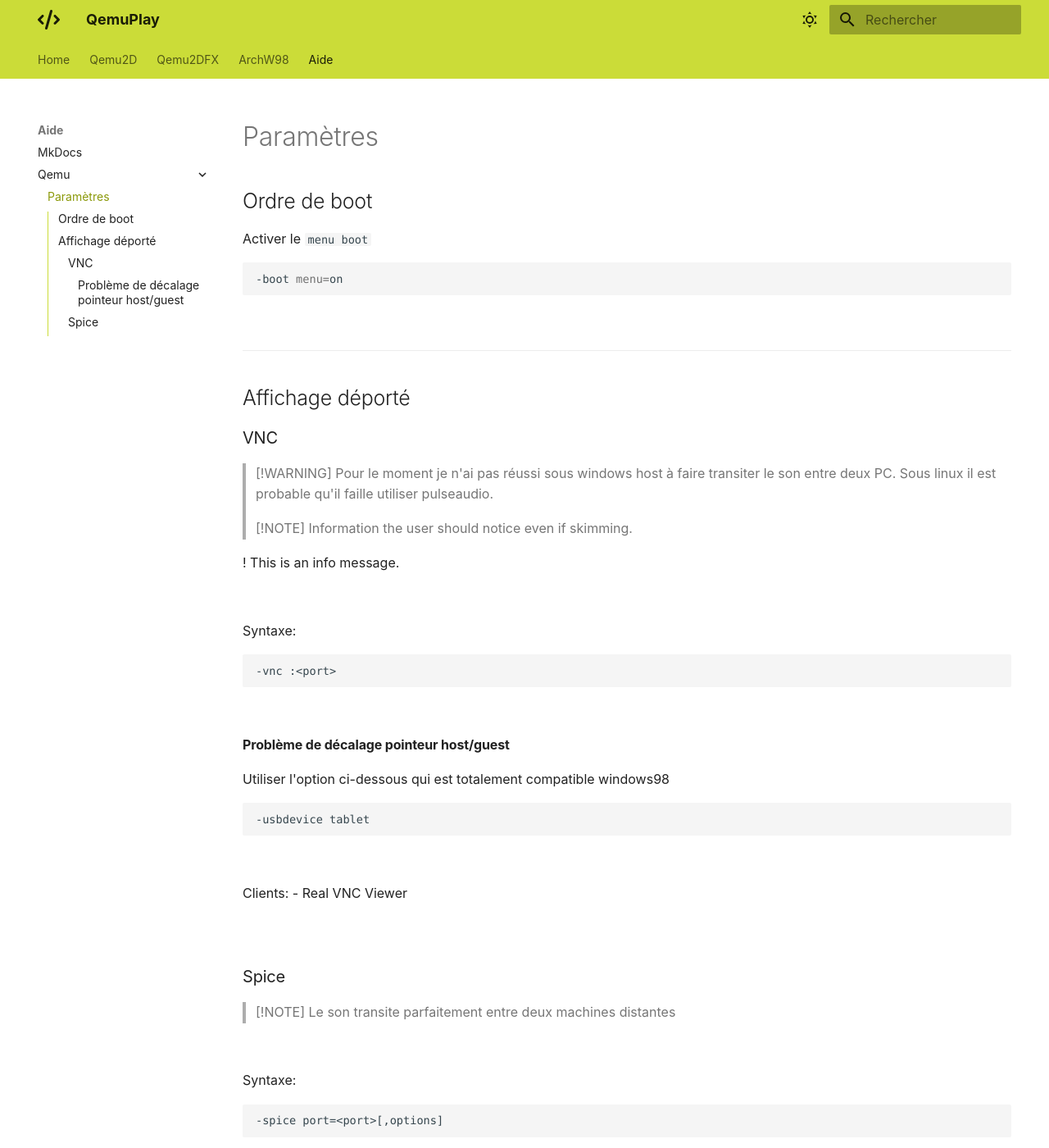
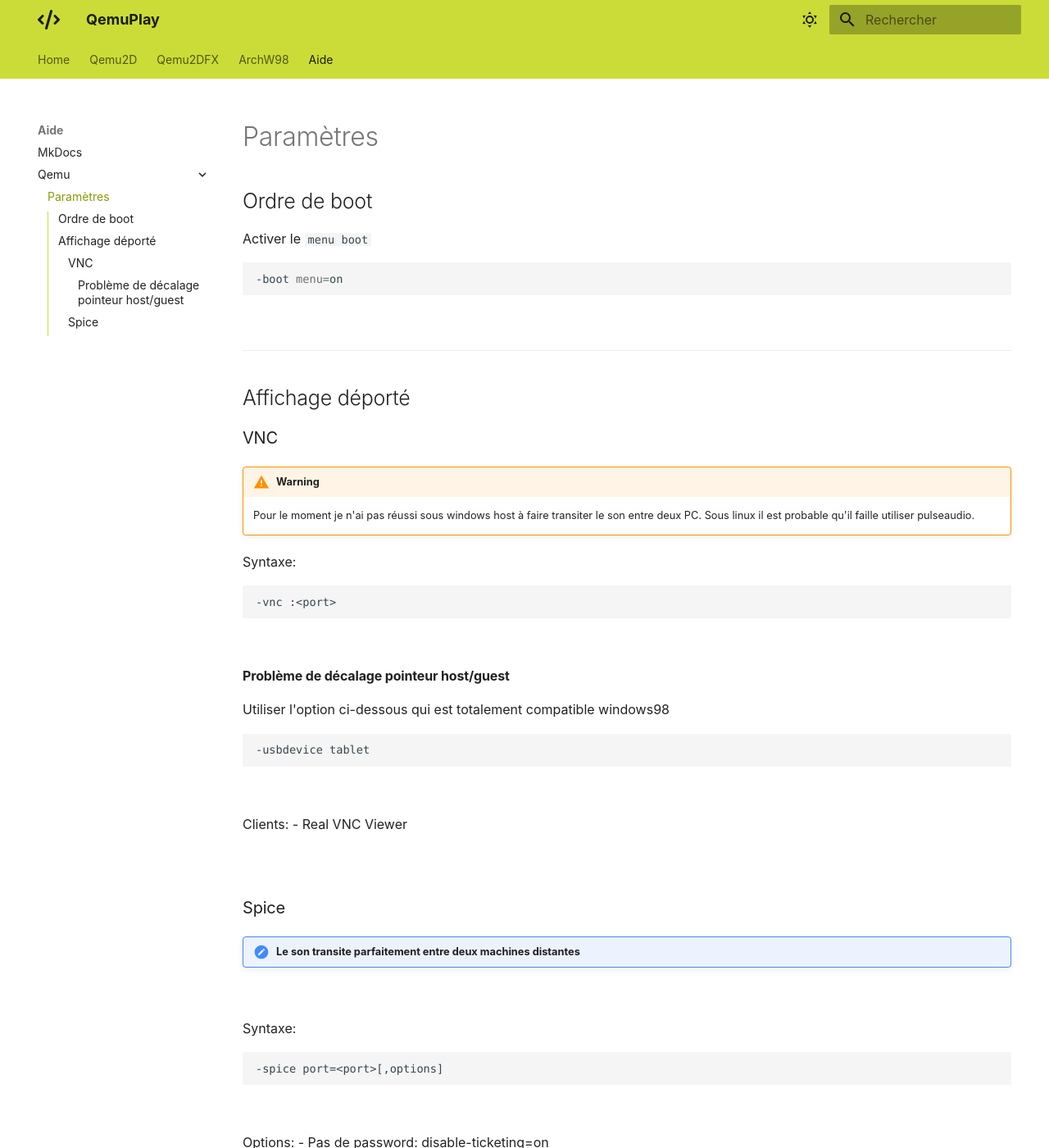
Before and after one commit to daerlnaxe/QemuPlay, an MkDocs documentation site: the page built from docs/aide/parametres.md, in a window 1280 px wide and 1400 px high. Shown: the whole window at 82% size. Built offline with MkDocs 1.6.1 and Material for MkDocs 9.7.7, drawn with Linux system fonts in a browser that asks for light colours.

Commit message:
Update parametres.md

````diff
--- a/docs/aide/parametres.md
+++ b/docs/aide/parametres.md
@@ -18,17 +18,11 @@ Activer le `menu boot`
 ## Affichage déporté
 ### VNC
 
-> [!WARNING]
-> Pour le moment je n'ai pas réussi sous windows host à faire transiter le son entre deux PC. Sous linux il est probable qu'il faille utiliser pulseaudio.
+!!! WARNING
+    Pour le moment je n'ai pas réussi sous windows host à faire transiter le son entre deux PC. Sous linux il
+    est probable qu'il faille utiliser pulseaudio.
 
 
-> [!NOTE]
-> Information the user should notice even if skimming.
-
-! This is an info message.
-
-
-<br>
 
 Syntaxe:
 ```
@@ -53,8 +47,7 @@ Clients:
 
 ### Spice
 
-> [!NOTE]
->Le son transite parfaitement entre deux machines distantes
+!!! succes "Le son transite parfaitement entre deux machines distantes"
 
 <br>
 
````
